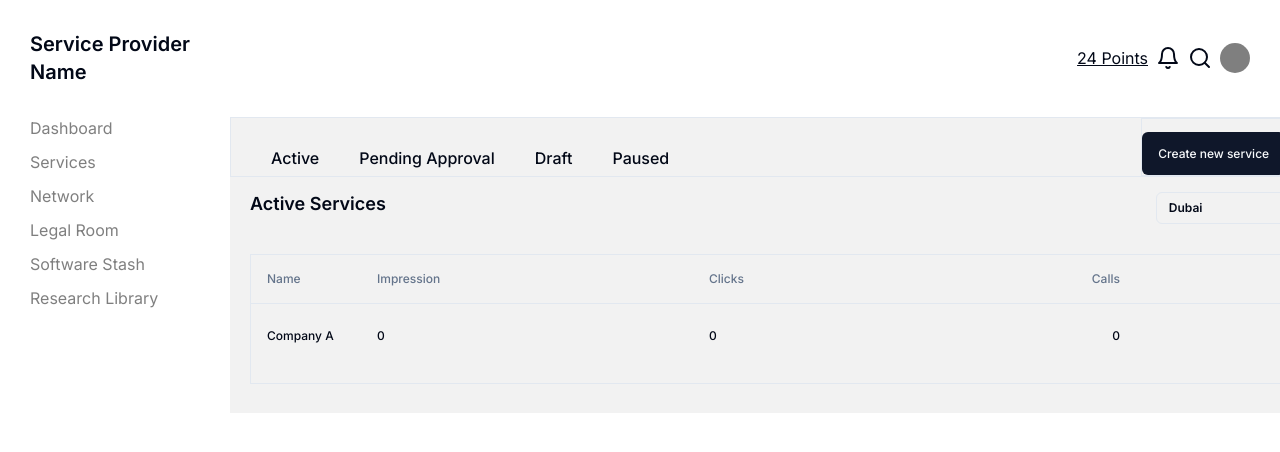
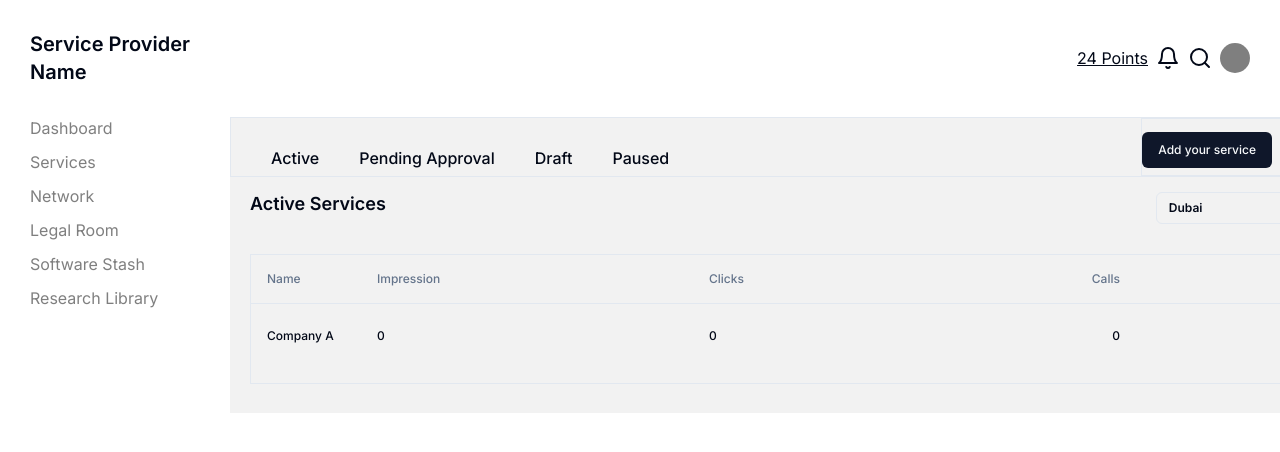
Before and after one commit to ShaikhNabeelShabbir/unbundl-web, a React (Vite) app: page /service-provider-dashboard in a window 1280 px wide. Both pictures are taken after a click on the button "Services". Shown: the top 452 px of the page. Built offline with nearby package versions, Linux system fonts and the light colour scheme.

Commit message:
changes updated

```diff
--- a/src/pages/startup/services.tsx
+++ b/src/pages/startup/services.tsx
@@ -60,11 +60,14 @@ const Services: React.FC = () => {
                   Paused
                 </Button>
               </div>
-              <div className="pt-[13px] ml-[452px] border flex justify-end">
+              <div className="pt-[13px] ml-[452px] border ">
                 <Dialog>
                   <DialogTrigger asChild>
-                    <Button type="button" className="h-45 w-88 text-sm mr-0">
-                      Create new service
+                    <Button
+                      type="button"
+                      className="h-45 w-88 text-sm mr-[100px] ml-auto"
+                    >
+                      Add your service
                     </Button>
                   </DialogTrigger>
                   <DialogContent className="sm:max-w-[600px]">
```
